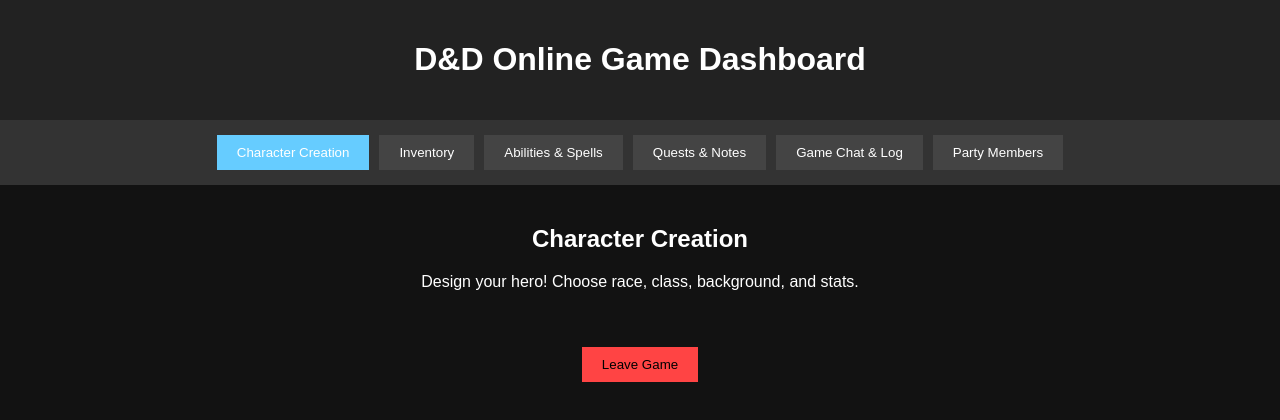
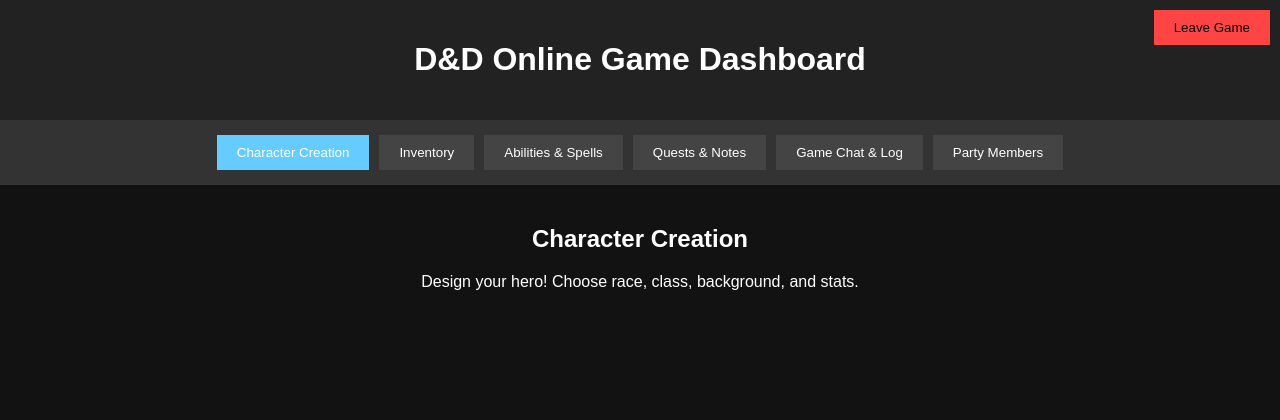
Before and after one commit to jcabshear/dnd-online-server, a website: page public/dashboard.html in a window 1280 px wide. Drawn offline with nearby package versions, Linux system fonts and the light colour scheme.

Commit message:
Update styles.css

```diff
--- a/public/styles.css
+++ b/public/styles.css
@@ -1,4 +1,4 @@
-/* General Styles (Shared by All Pages) */
+/* General Styles */
 body {
     font-family: 'Arial', sans-serif;
     text-align: center;
@@ -6,7 +6,7 @@ body {
     padding: 0;
 }
 
-/* ========== LOGIN PAGE STYLES ========== */
+/* ======== LOGIN PAGE (INDEX.HTML) ======== */
 .homepage {
     background-image: url('https://res.cloudinary.com/dvwjggi8t/image/upload/v1740896035/oen4fdvbjhhyjgbeikqy.webp');
     background-size: cover;
@@ -20,15 +20,16 @@ body {
     color: white;
 }
 
-/* ========== DASHBOARD STYLES ========== */
+/* ======== DASHBOARD PAGE (DASHBOARD.HTML) ======== */
 .dashboard {
-    background-color: #121212; /* Dark background */
+    background-color: #121212; /* Dark theme */
     color: white;
 }
 
 .dashboard header {
     background: #222;
     padding: 20px;
+    position: relative;
 }
 
 .dashboard .tabs {
@@ -60,10 +61,13 @@ body {
     display: block;
 }
 
+/* Move Leave Game Button to Top Right */
 button#leaveGame {
     background-color: #ff4444;
     border: none;
     padding: 10px 20px;
     cursor: pointer;
-    margin-top: 20px;
+    position: absolute;
+    top: 10px;
+    right: 10px;
 }
```
